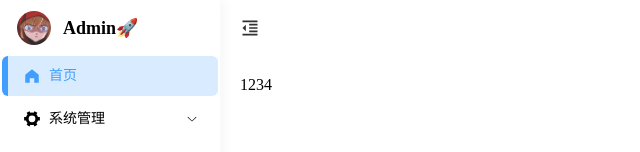
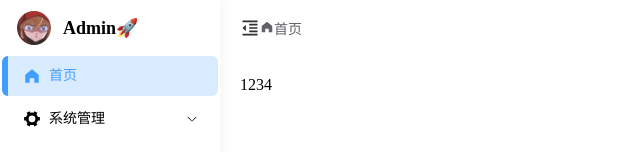
Before and after one commit to EternalBall/Q-admin, a Vue app: page /home/index in a window 1280 px wide. Shown: the top 152 px of the page, without its empty margins (0-640 px from the left). Built offline with nearby package versions, Linux system fonts and the light colour scheme.

Commit message:
面包屑组件

```diff
--- a/components.d.ts
+++ b/components.d.ts
@@ -8,6 +8,9 @@ export {}
 declare module 'vue' {
   export interface GlobalComponents {
     ElAside: typeof import('element-plus/es')['ElAside']
+    ElBreadcrumb: typeof import('element-plus/es')['ElBreadcrumb']
+    ElBreadcrumbItem: typeof import('element-plus/es')['ElBreadcrumbItem']
+    ElBreadcrumdItem: typeof import('element-plus/es')['ElBreadcrumdItem']
     ElConfigProvider: typeof import('element-plus/es')['ElConfigProvider']
     ElContainer: typeof import('element-plus/es')['ElContainer']
     ElHeader: typeof import('element-plus/es')['ElHeader']
--- /dev/null
+++ b/src/layout/components/Header/components/BreadCrumd.vue
@@ -0,0 +1,54 @@
+<script setup lang="ts">
+import { ArrowRight } from "@element-plus/icons-vue";
+import { computed } from "vue";
+import useAuthStore from "@/stores/modules/auth";
+import { useRoute, useRouter } from "vue-router";
+import { HOME_URL } from "@/config";
+const authStore = useAuthStore();
+const route = useRoute();
+const router = useRouter();
+
+const breadcrumbList = computed(() => {
+    let breadCrumbData = authStore.getBreadcrumbList[route.matched[route.matched.length - 1].path] ?? [];
+    // 不需要面包屑可以删除
+    if (breadCrumbData[0].path !== HOME_URL) {
+        breadCrumbData = [{ path: HOME_URL, meta: { icon: "HomeFilled", title: "首页" } }, ...breadCrumbData];
+    }
+    return breadCrumbData;
+});
+const handleBreadcrumb = (val: any, index: number) => {
+    if (index !== breadcrumbList.value.length - 1) router.push(val.path);
+};
+</script>
+
+<template>
+    <div class="bread-crumd-container mask-image">
+        <el-breadcrumb :separator-icon="ArrowRight">
+            <transition-group name="breadCrumd">
+                <el-breadcrumb-item v-for="(item, index) in breadcrumbList" :key="index">
+                    <div
+                        class="el-breadcrumb__inner is-link"
+                        :class="{ 'item-no-icon': !item.meta.icon }"
+                        @click="handleBreadcrumb(item, index)"
+                    >
+                        <el-icon v-if="item.meta.icon" class="breadcrumb-icon">
+                            <component :is="item.meta.icon"></component>
+                        </el-icon>
+                        <span class="breadcrumb-title">{{ item.meta.title }}</span>
+                    </div>
+                </el-breadcrumb-item>
+            </transition-group>
+        </el-breadcrumb>
+    </div>
+</template>
+
+<style lang="scss" scoped>
+// .bread-crumd-container {
+// }
+
+/* 右侧向左侧移动，面包屑模糊 */
+.mask-image {
+    padding-right: 50px;
+    mask-image: linear-gradient(90deg, #000000 0%, #000000 calc(100% - 50px), transparent);
+}
+</style>
--- a/src/layout/components/Header/index.vue
+++ b/src/layout/components/Header/index.vue
@@ -1,5 +1,6 @@
 <script setup lang="ts">
 import Collapse from "@/layout/components/Header/components/Collapse.vue";
+import BreadCrumd from "@/layout/components/Header/components/BreadCrumd.vue";
 </script>
 
 <template>
@@ -8,6 +9,7 @@ import Collapse from "@/layout/components/Header/components/Collapse.vue";
             <!-- 左侧菜单展开和折叠图标 -->
             <Collapse />
             <!-- 面包屑 -->
+            <BreadCrumd />
         </div>
         <div class="header-right"></div>
     </div>
```
